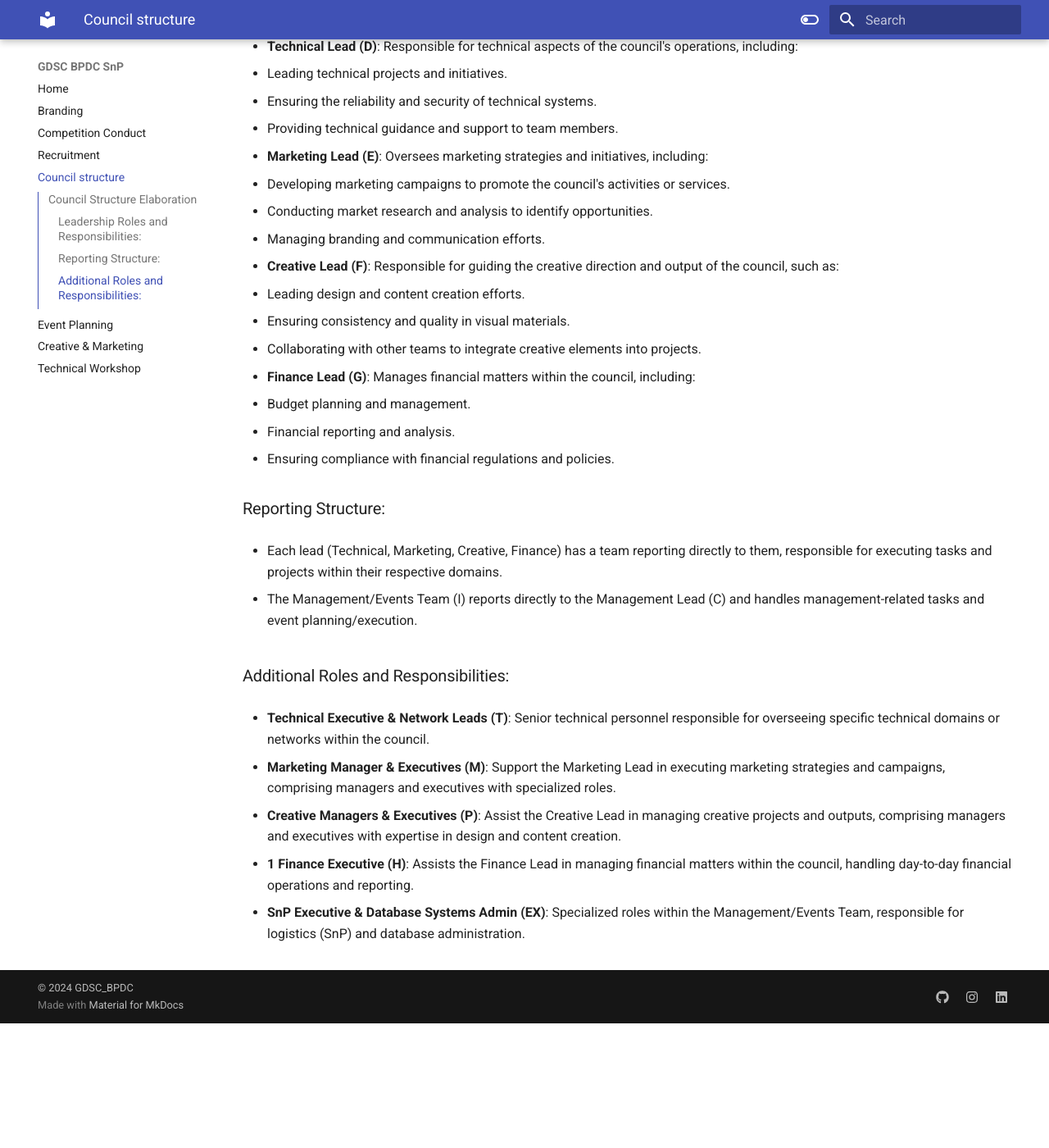
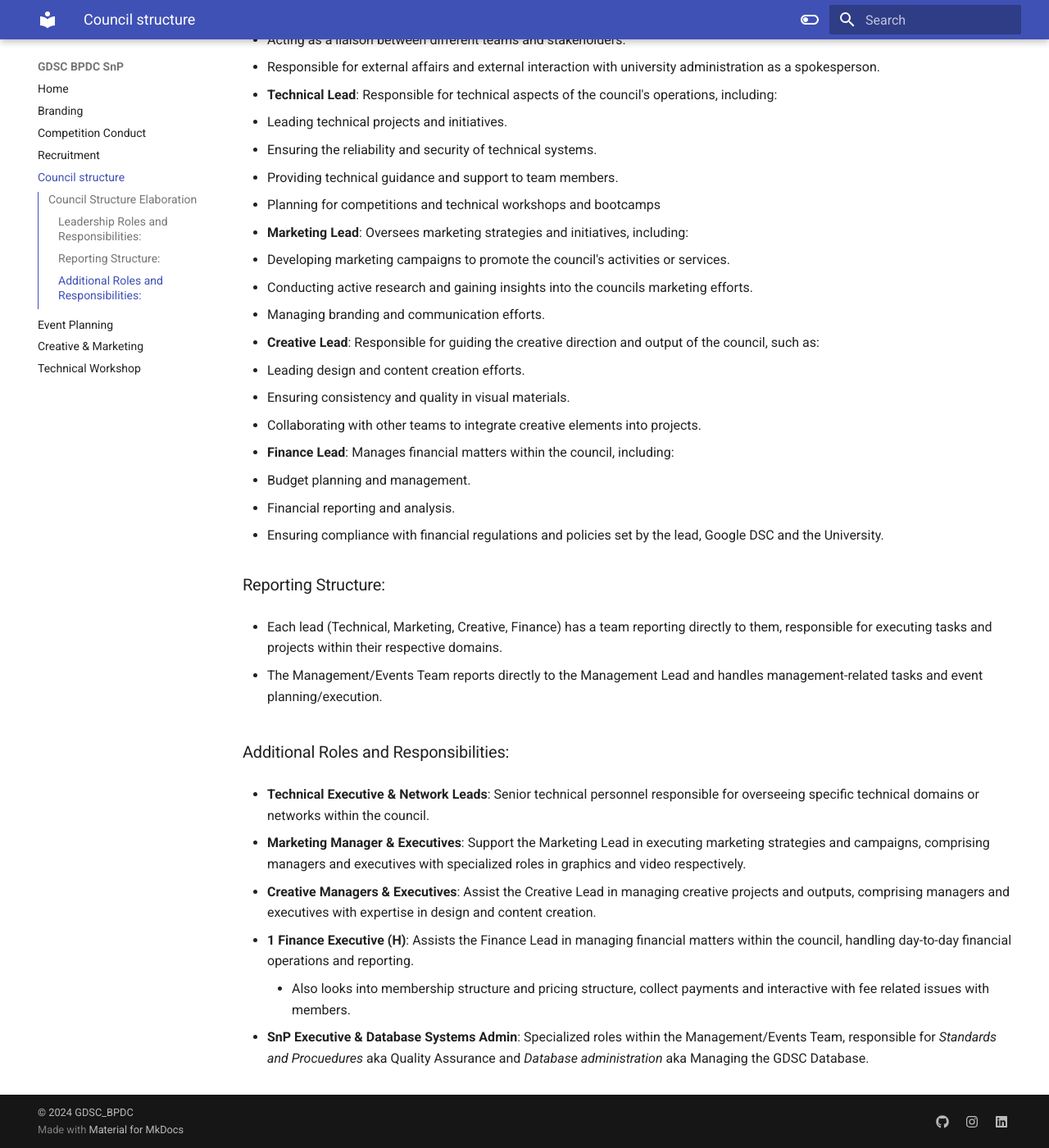
Before and after one commit to gdscbpdc/GDSC-SnP, an MkDocs documentation site: the page built from docs/council_structure.md, in a window 1280 px wide and 1400 px high, scrolled down 942 px. Shown: the whole window at 82% size. Built offline with MkDocs 1.6.1 and Material for MkDocs 9.7.7, drawn with Linux system fonts in a browser that asks for light colours; before the commit the page ends 2190 px from its top, so only the background shows below that; some of the changed text lies outside the part shown.

Commit message:
Update council_structure.md

```diff
--- a/docs/council_structure.md
+++ b/docs/council_structure.md
@@ -21,53 +21,56 @@
 
 ## Council Structure Elaboration
 
-The council structure depicted in the flowchart outlines the hierarchical organization of a team or department, with a focus on leadership roles and reporting relationships. Here's a detailed breakdown:
+The council structure depicted in the flowchart outlines the hierarchical structure of Google DSC, with a focus on leadership roles and reporting relationships.
 
 ### Leadership Roles and Responsibilities:
 
-- **Lead (A)**: The overall leader responsible for the strategic direction and performance of the council.
+- **Lead**: The overall leader responsible for the strategic direction and performance of the council.
 
-- **Co-Lead (B)**: Assists the Lead in leadership responsibilities and may oversee specific areas of focus within the council.
+- **Co-Lead**: Assists the Lead in leadership responsibilities and may oversee specific areas of focus within the council(Technical or Marketing).
 
-- **Management Lead | 2nd Co-Lead (C)**: Responsible for managing the overall operations and coordination of different teams within the council. Some responsibilities include:
+- **Management Lead or 2nd Co-Lead**: Responsible for managing the overall operations and coordination of different teams within the council. Some responsibilities include:
   - Strategic planning and goal setting.
   - Overseeing team performance and ensuring alignment with organizational objectives.
   - Acting as a liaison between different teams and stakeholders.
+  - Responsible for external affairs and external interaction with university administration as a spokesperson.
 
-- **Technical Lead (D)**: Responsible for technical aspects of the council's operations, including:
+- **Technical Lead**: Responsible for technical aspects of the council's operations, including:
   - Leading technical projects and initiatives.
   - Ensuring the reliability and security of technical systems.
   - Providing technical guidance and support to team members.
+  - Planning for competitions and technical workshops and bootcamps
 
-- **Marketing Lead (E)**: Oversees marketing strategies and initiatives, including:
+- **Marketing Lead**: Oversees marketing strategies and initiatives, including:
   - Developing marketing campaigns to promote the council's activities or services.
-  - Conducting market research and analysis to identify opportunities.
+  - Conducting active research and gaining insights into the councils marketing efforts.
   - Managing branding and communication efforts.
 
-- **Creative Lead (F)**: Responsible for guiding the creative direction and output of the council, such as:
+- **Creative Lead**: Responsible for guiding the creative direction and output of the council, such as:
   - Leading design and content creation efforts.
   - Ensuring consistency and quality in visual materials.
   - Collaborating with other teams to integrate creative elements into projects.
 
-- **Finance Lead (G)**: Manages financial matters within the council, including:
+- **Finance Lead**: Manages financial matters within the council, including:
   - Budget planning and management.
   - Financial reporting and analysis.
-  - Ensuring compliance with financial regulations and policies.
+  - Ensuring compliance with financial regulations and policies set by the lead, Google DSC and the University.
 
 ### Reporting Structure:
 
 - Each lead (Technical, Marketing, Creative, Finance) has a team reporting directly to them, responsible for executing tasks and projects within their respective domains.
 
-- The Management/Events Team (I) reports directly to the Management Lead (C) and handles management-related tasks and event planning/execution.
+- The Management/Events Team reports directly to the Management Lead and handles management-related tasks and event planning/execution.
 
 ### Additional Roles and Responsibilities:
 
-- **Technical Executive & Network Leads (T)**: Senior technical personnel responsible for overseeing specific technical domains or networks within the council.
+- **Technical Executive & Network Leads**: Senior technical personnel responsible for overseeing specific technical domains or networks within the council.
 
-- **Marketing Manager & Executives (M)**: Support the Marketing Lead in executing marketing strategies and campaigns, comprising managers and executives with specialized roles.
+- **Marketing Manager & Executives**: Support the Marketing Lead in executing marketing strategies and campaigns, comprising managers and executives with specialized roles in graphics and video respectively.
 
-- **Creative Managers & Executives (P)**: Assist the Creative Lead in managing creative projects and outputs, comprising managers and executives with expertise in design and content creation.
+- **Creative Managers & Executives**: Assist the Creative Lead in managing creative projects and outputs, comprising managers and executives with expertise in design and content creation.
 
 - **1 Finance Executive (H)**: Assists the Finance Lead in managing financial matters within the council, handling day-to-day financial operations and reporting.
+      - Also looks into membership structure and pricing structure, collect payments and interactive with fee related issues with members.
 
-- **SnP Executive & Database Systems Admin (EX)**: Specialized roles within the Management/Events Team, responsible for logistics (SnP) and database administration.
+- **SnP Executive & Database Systems Admin**: Specialized roles within the Management/Events Team, responsible for _Standards and Procuedures_ aka Quality Assurance and _Database administration_ aka Managing the GDSC Database.
```
